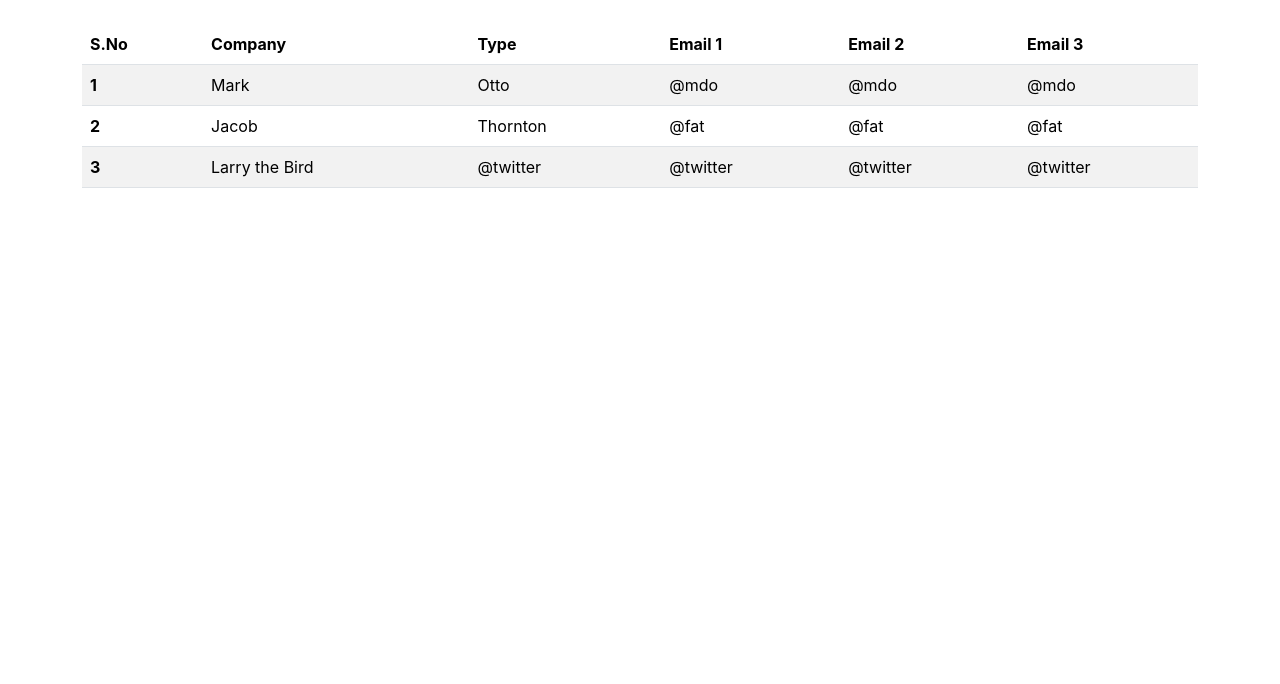
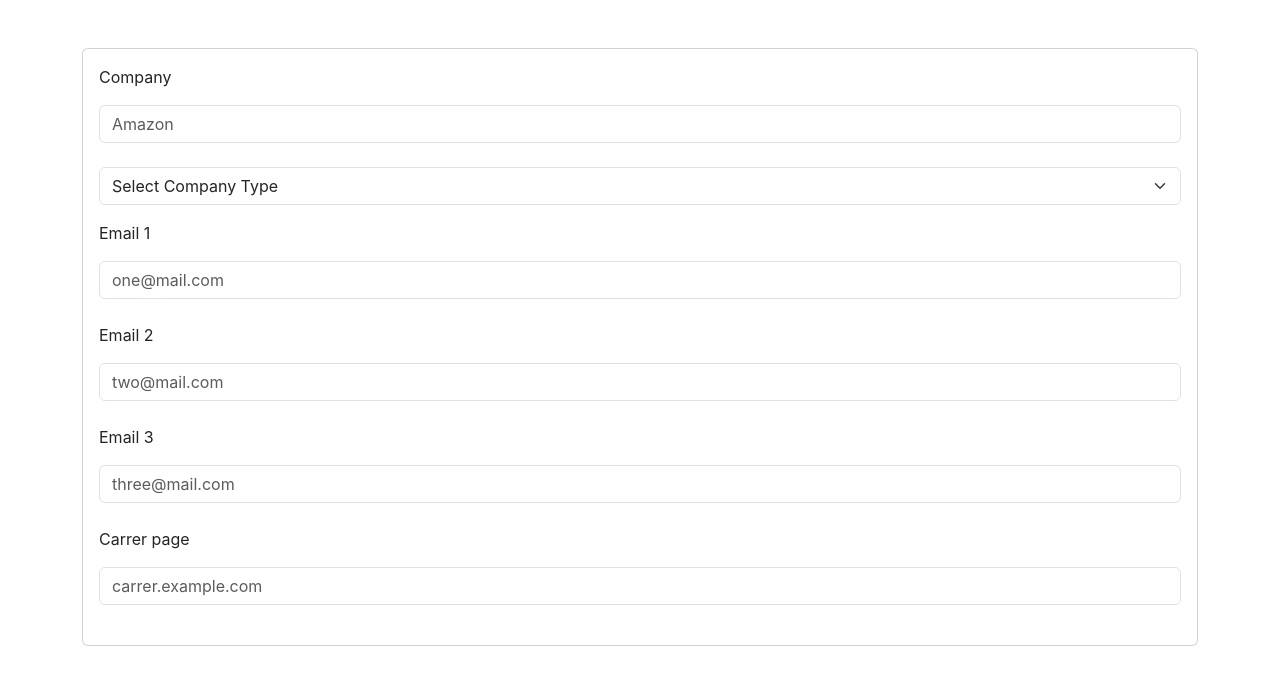
Before and after one commit to sailendrachettri/emailDB-client, a React (Create React App) app: page /addemail in a window 1280 px wide. Shown: the top 684 px of the page. Built offline with nearby package versions, Linux system fonts and the light colour scheme.

Commit message:
add company page added

```diff
--- a/src/App.js
+++ b/src/App.js
@@ -1,13 +1,14 @@
 import { Route, Routes } from 'react-router-dom';
 import './App.css';
 import Homepage from './components/Homepage';
+import AddEmail from './components/AddEmail'
 
 function App() {
   return (
     <>
     <Routes>
       <Route path="/" element={<Homepage />} />
-      <Route path="/addemail" element={<Homepage />} />
+      <Route path="/addemail" element={<AddEmail />} />
 
     </Routes>
     </>
--- a/src/components/AddEmail.jsx
+++ b/src/components/AddEmail.jsx
@@ -2,22 +2,36 @@ import React from 'react'
 
 const AddEmail = () => {
     return (
-        <div  className='container-xxl container-sm w-50'>
-            <p class="d-inline-flex gap-1">
-                <button class="btn btn-primary" type="button" data-bs-toggle="collapse" data-bs-target="#collapseExample" aria-expanded="false" aria-controls="collapseExample">
-                    <span>Company name</span>
-                </button>
-            </p>
-            <div class="collapse" id="collapseExample">
-                <div class="card card-body">
-                    <div class="mb-3">
-                        <label for="exampleFormControlInput1" class="form-label">Email address 1</label>
-                        <input type="email" class="form-control my-2" id="exampleFormControlInput1" placeholder="add emails"/>
-                    </div>
-                    <div class="mb-3">
-                        <label for="exampleFormControlTextarea1" class="form-label">Example textarea</label>
-                        <textarea class="form-control" id="exampleFormControlTextarea1" rows="3"></textarea>
-                    </div>
+        <div className='container my-5'>
+            <div class="card card-body">
+                <div class="mb-3">
+                    <label for="companyname" class="form-label">Company</label>
+                    <input type="email" class="form-control my-2" id="companyname" placeholder="Amazon" />
+                </div>
+                <div class="mb-3">
+                    <select class="form-select" aria-label="Default select example">
+                        <option selected>Select Company Type</option>
+                        <option value="Large Company">Large Company</option>
+                        <option value="Medium Company">Medium Company</option>
+                        <option value="Growgin Startup">Growing Startup</option>
+                        <option value="Others">Others</option>
+                    </select>
+                </div>
+                <div class="mb-3">
+                    <label for="email1" class="form-label">Email 1</label>
+                    <input type="email" class="form-control my-2" id="email1" placeholder="one@mail.com" />
+                </div>
+                <div class="mb-3">
+                    <label for="email2" class="form-label">Email 2</label>
+                    <input type="email" class="form-control my-2" id="email2" placeholder="two@mail.com" />
+                </div>
+                <div class="mb-3">
+                    <label for="email3" class="form-label">Email 3</label>
+                    <input type="email" class="form-control my-2" id="email3" placeholder="three@mail.com" />
+                </div>
+                <div class="mb-3">
+                    <label for="" class="form-label">Carrer page</label>
+                    <input type="email" class="form-control my-2" id="" placeholder="carrer.example.com" />
                 </div>
             </div>
         </div>
--- a/src/components/Display.jsx
+++ b/src/components/Display.jsx
@@ -12,6 +12,7 @@ const Display = () => {
                         <th scope="col">Email 1</th>
                         <th scope="col">Email 2</th>
                         <th scope="col">Email 3</th>
+                        <th scope="col">Carrer page</th>
                     </tr>
                 </thead>
                 <tbody>
@@ -19,6 +20,7 @@ const Display = () => {
                         <th scope="row">1</th>
                         <td>Mark</td>
                         <td>Otto</td>
+                        <td>@mdo</td>
                         <td>@mdo</td>
                         <td>@mdo</td>
                         <td>@mdo</td>
@@ -30,10 +32,12 @@ const Display = () => {
                         <td>@fat</td>
                         <td>@fat</td>
                         <td>@fat</td>
+                        <td>@fat</td>
                     </tr>
                     <tr>
                         <th scope="row">3</th>
                         <td>Larry the Bird</td>
+                        <td>@twitter</td>
                         <td>@twitter</td>
                         <td>@twitter</td>
                         <td>@twitter</td>
```
Also changed, not shown: 1 other file (tests, documents, lock files or other folders).
